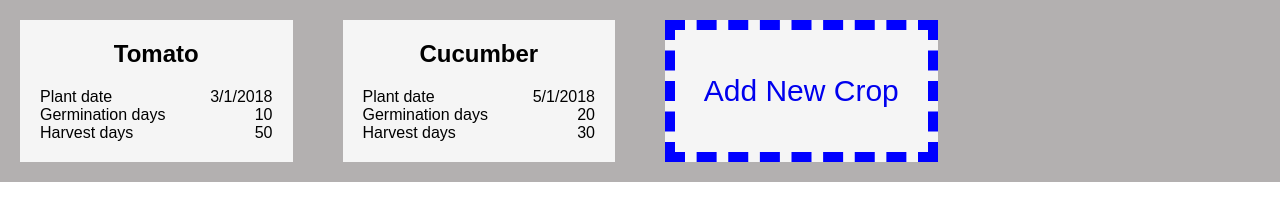
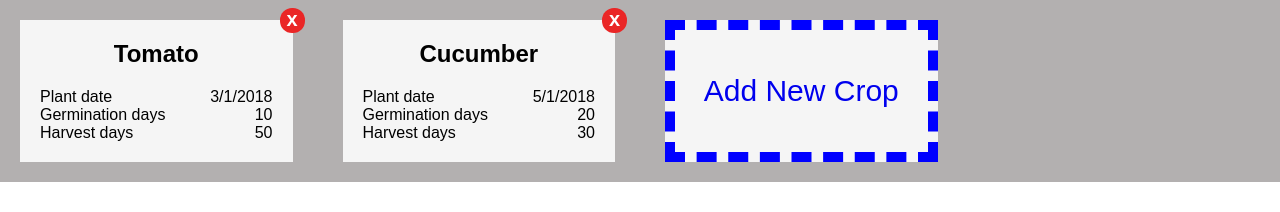
Before and after one commit to ryandabler/mcgregor, a React (Create React App) app: page / in a window 1280 px wide. Shown: the top 212 px of the page. Built offline with nearby package versions, Linux system fonts and the light colour scheme.

Commit message:
Can now delete garden crops

```diff
--- a/src/components/garden-plot.css
+++ b/src/components/garden-plot.css
@@ -1,6 +1,7 @@
 .garden-plot {
     background-color: #F5F5F5;
     padding: 20px;
+    position: relative;
 }
 
 .garden-plot h2 {
@@ -11,3 +12,22 @@
     display: flex;
     justify-content: space-between;
 }
+
+.garden-plot .x {
+    position: absolute;
+    right: -12px;
+    top: -12px;
+    background-color: #EA2626;
+    display: inline-block;
+    border-radius: 12px;
+    color: #FFFFFF;
+    font-weight: bold;
+    height: 25px;
+    padding: 2px 3px;
+    text-align: center;
+    min-width: 16px;
+    font-size: 20px;
+    width: 25px;
+    line-height: 18px;
+    cursor: pointer;
+}
--- a/src/components/garden-plot.js
+++ b/src/components/garden-plot.js
@@ -2,11 +2,18 @@ import React from "react";
 import { connect } from "react-redux";
 import PropTypes from "prop-types";
 
+import { deleteCrop } from "../actions";
+
 import "./garden-plot.css";
 
 export function GardenPlot(props) {
+    function deleteCard() {
+        props.dispatch(deleteCrop(props.info.id));
+    }
+
     return (
         <div className="garden-plot">
+            <span onClick={deleteCard} className="x">x</span>
             <h2>{props.info.name}</h2>
             <div className="garden-plot-info">
                 <span>Plant date</span>
--- a/src/reducer.js
+++ b/src/reducer.js
@@ -1,4 +1,4 @@
-import { ADD_NEW_CROP } from "./actions";
+import { ADD_NEW_CROP, DELETE_CROP } from "./actions";
 
 const initialState = {
     email: "rdabler@gmail.com",
@@ -50,6 +50,17 @@ export const gardenReducer = (state=initialState, action) => {
 
         return Object.assign({}, state, {
             garden: { crops: [ ...state.garden.crops, crop ] } } );
+    } else if (action.type === DELETE_CROP) {
+        const crops = state.garden.crops.filter(item => item.id !== action.cropId);
+
+        return Object.assign({}, state, {
+            garden: {
+                id: state.garden.id,
+                status: state.garden.status,
+                crops,
+                journal: state.garden.journal
+            } }
+        );
     }
     return state;
 }
```
